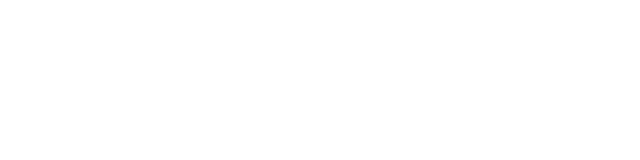
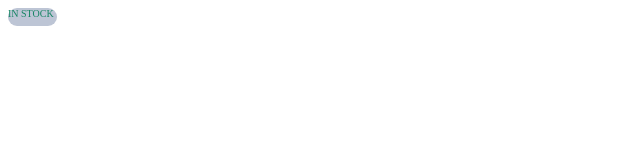
Before and after one commit to vibrentcarey/intstock, a React (Create React App) app in the folder client/: page /dev in a window 1280 px wide. Shown: the top 160 px of the page, without its empty margins (0-640 px from the left). Built offline with nearby package versions, Linux system fonts and the light colour scheme.

Commit message:
Updated Page for Dev

```diff
--- a/client/src/App.js
+++ b/client/src/App.js
@@ -8,6 +8,7 @@ import InventoryPage from "./pages/InventoryPage/InventoryPage";
 import InventoryItemDetailsPage from "./pages/InventoryItemDetailsPage/InventoryItemDetailsPage";
 import EditInventoryItemPage from "./pages/EditInventoryItemPage/EditInventoryItemPage";
 import AddInventoryItemPage from "./pages/AddInventoryItemPage/AddInventoryItemPage";
+import Dev from "./pages/Dev/Dev";
 
 // InStock Application
 class App extends Component {
@@ -39,6 +40,10 @@ class App extends Component {
               path="/add-inventory-item"
               component={AddInventoryItemPage}
             />
+            <Route
+              path="/dev"
+              component={Dev} //Stock filter
+            />
           </Switch>
         </BrowserRouter>
       </>
--- /dev/null
+++ b/client/src/pages/Dev/Dev.js
@@ -0,0 +1,14 @@
+import React, { Component } from "react";
+import Stock from "../../components/stock/Stock";
+
+class Dev extends Component {
+  render() {
+    return (
+      <div>
+        <Stock instock={true} />
+      </div>
+    );
+  }
+}
+
+export default Dev;
```
